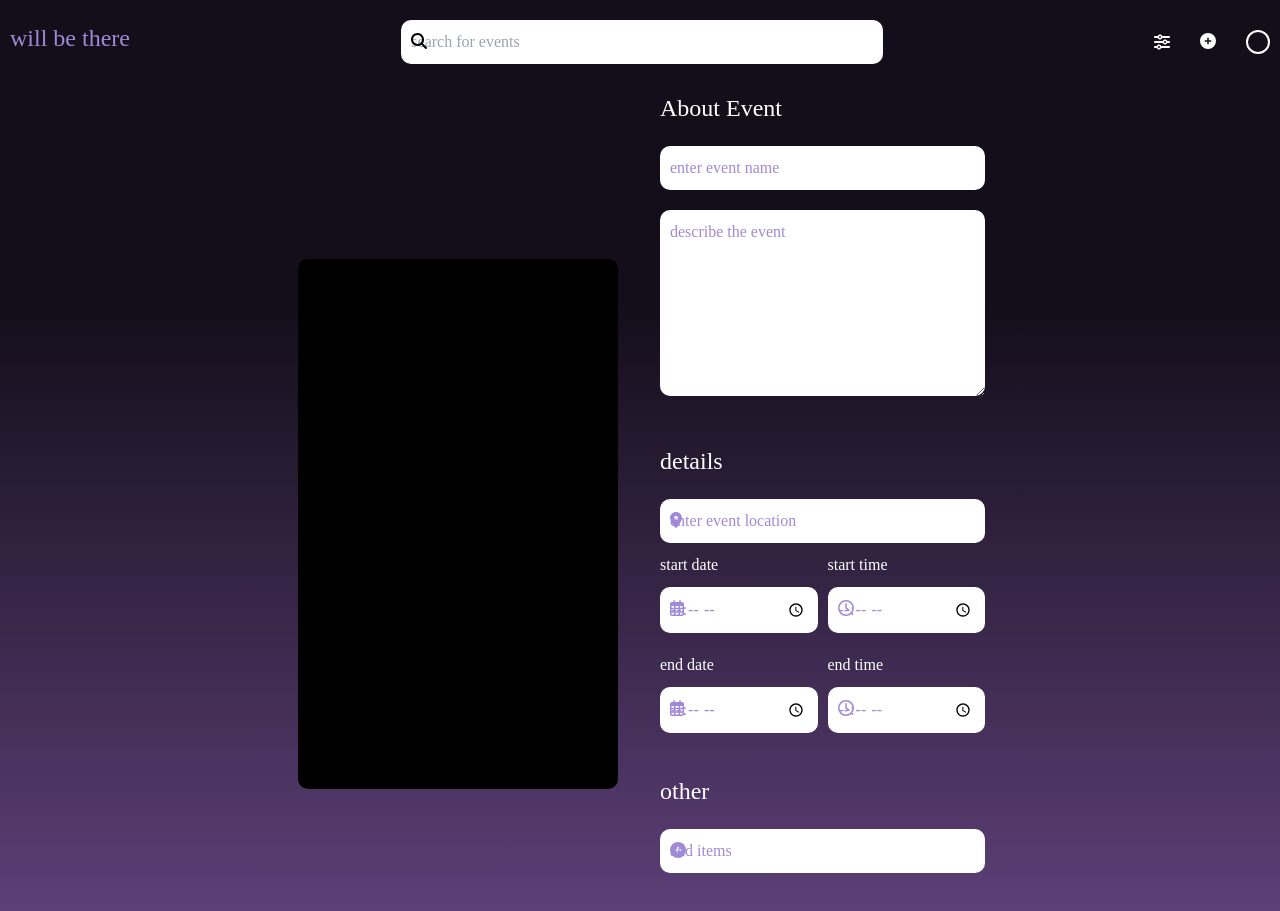
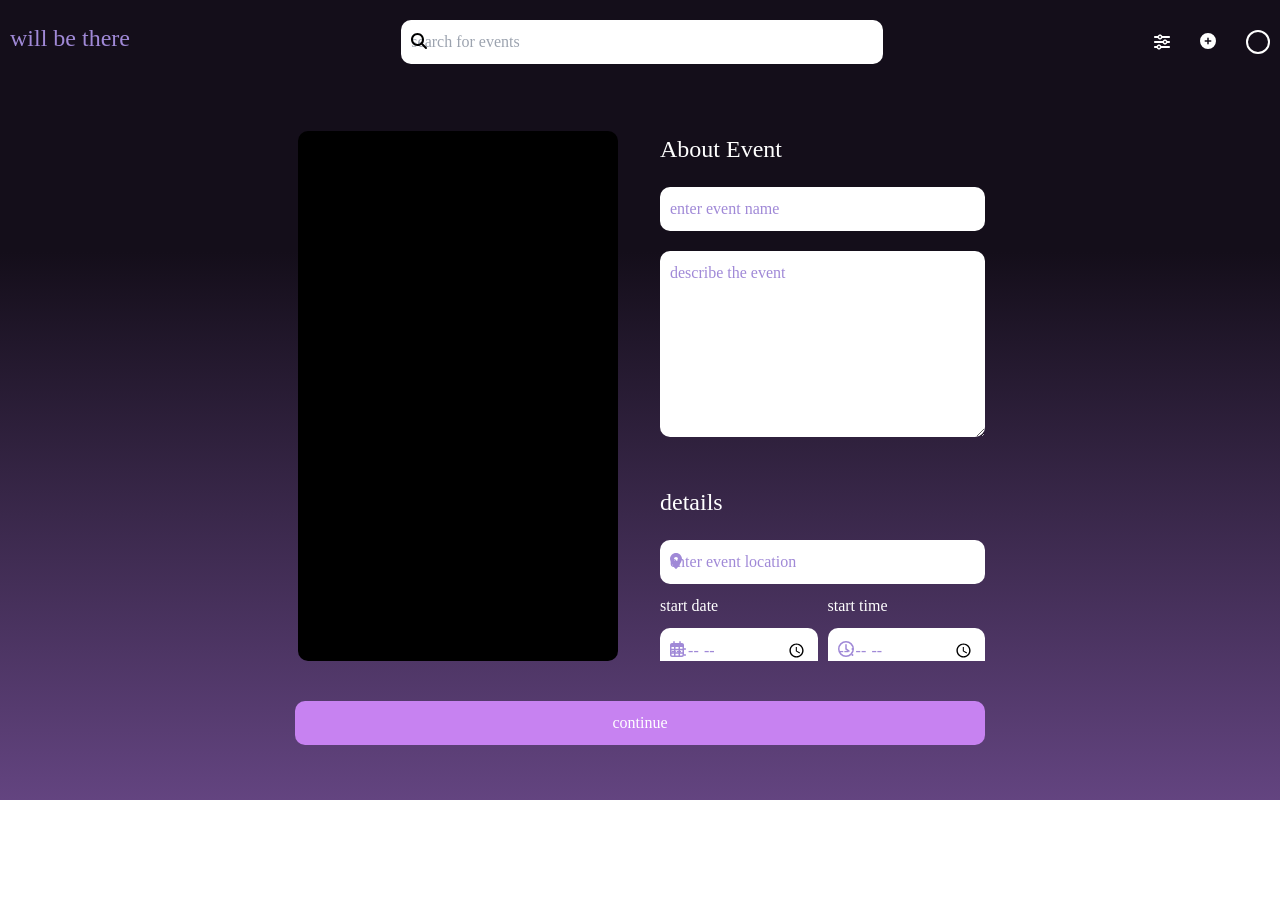
Before and after one commit to Hemazyn/WillBeThere-RSVP, a React (Vite) app: page /app/event/create in a window 1280 px wide. Shown: the top 911 px of the page. After the commit the page ends 800 px from the top, so only its background shows below. Built offline with nearby package versions, Linux system fonts and the light colour scheme; a web font is replaced by a local one.

Commit message:
chore: minor refactoring

```diff
--- a/src/pages/CreateEvent/index.jsx
+++ b/src/pages/CreateEvent/index.jsx
@@ -33,6 +33,7 @@ function CreateEvent() {
   return (
     <section className={styles.wrapper}>
       <div className={styles.img}></div>
+        <div className={styles.container}>
       <form className={styles.form}>
         <div className={styles.about}>
           <h2>About Event</h2>
@@ -78,7 +79,10 @@ function CreateEvent() {
             />
           </div>
         </div>
-        <div className={styles.items}>
+
+      </form>
+       {/* This is outside the form element to avoid the default form behaviour when the "Enter" key is pressed  */}
+       <div>
           <h2>other</h2>
           <TextField
             type="text"
@@ -90,19 +94,20 @@ function CreateEvent() {
             onChange={(e) => setValue(e.target.value)}
             onKeyDown={(e) => addItem(e)}
           />
-          <div>
+         <div className={styles.chips}>
             {items.map((item, i) => (
               <Chip key={item} label={item} onDelete={() => removeItem(i)} />
             ))}
           </div>
         </div>
-        <Button
+
+      </div>
+      <Button
           className={styles.button}
           onClick={() => navigate('app/event/create/preview')}
         >
           continue
         </Button>
-      </form>
     </section>
   );
 }
```
